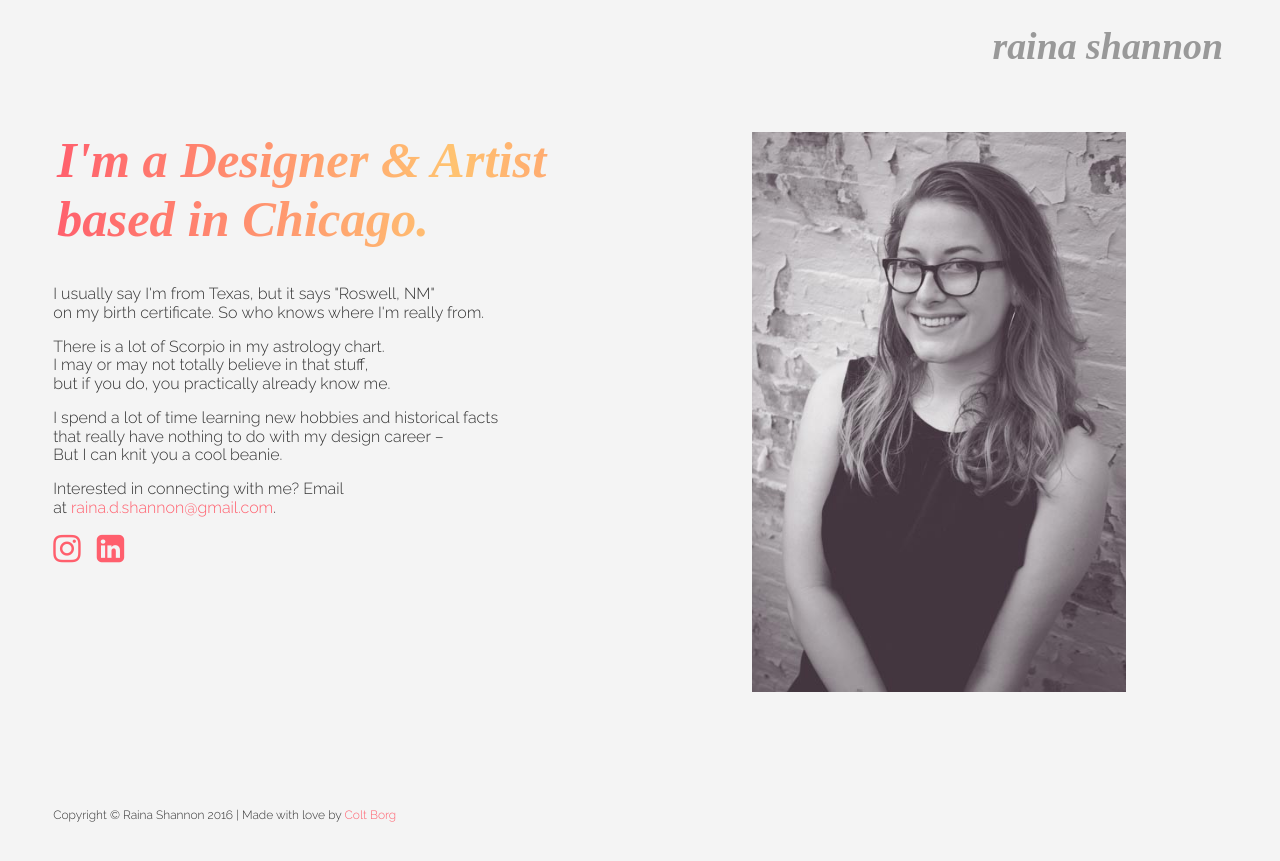
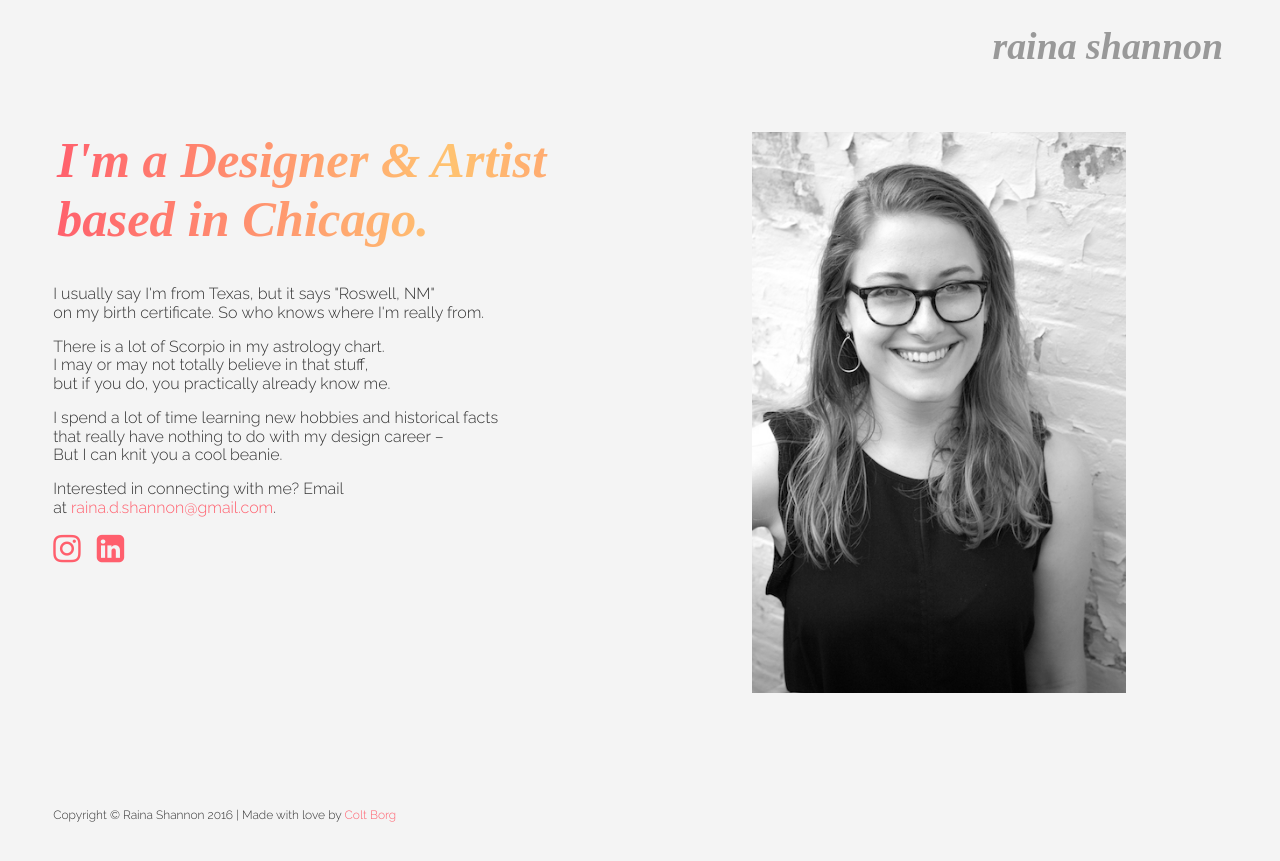
Before and after one commit to legendofcolt/raina-shannon, a Jekyll site: the page built from about.html, in a window 1280 px wide. Shown: the top 861 px of the page. Built offline with Jekyll 4.4.1, drawn with Linux system fonts in a browser that asks for light colours; some web fonts are replaced.

Commit message:
last-min-changes
Add keyframes to main.scss

Add Bookerly gif image

Add about profile image and all its sizes

Call new profile image in about page

```diff
--- a/about.html
+++ b/about.html
@@ -23,7 +23,7 @@ permalink: /about
       {% include social-links.html %}
     </div>
     <div class="o-grid__item o-img-container">
-      <img alt="Profile picture of Raina Shannon" class="c-about__image"src="{{ site.baseurl }}/images/raina-shannon-profile.jpg" >
+      <img alt="Profile picture of Raina Shannon" class="c-about__image" data-rjs="3" src="{{ site.baseurl }}/images/raina-shannon-profile.jpg" >
     </div>
   </div>
 </article>
--- a/css/main.scss
+++ b/css/main.scss
@@ -10,6 +10,7 @@
 
   // Tools
   "02-tools.functions",
+  "02-tools.keyframes",
   "02-tools.mixins",
   "02-tools.modular-scale",
 
```
Also changed, not shown: images/raina-shannon-profile.jpg, images/raina-shannon-profile@2x.jpg (added), images/raina-shannon-profile@3x.jpg (added), 1 other file.
